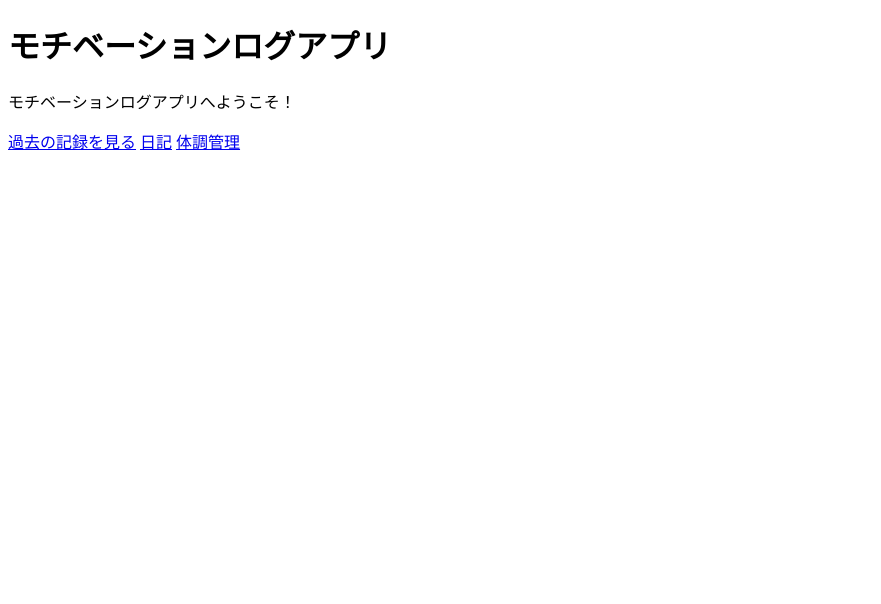
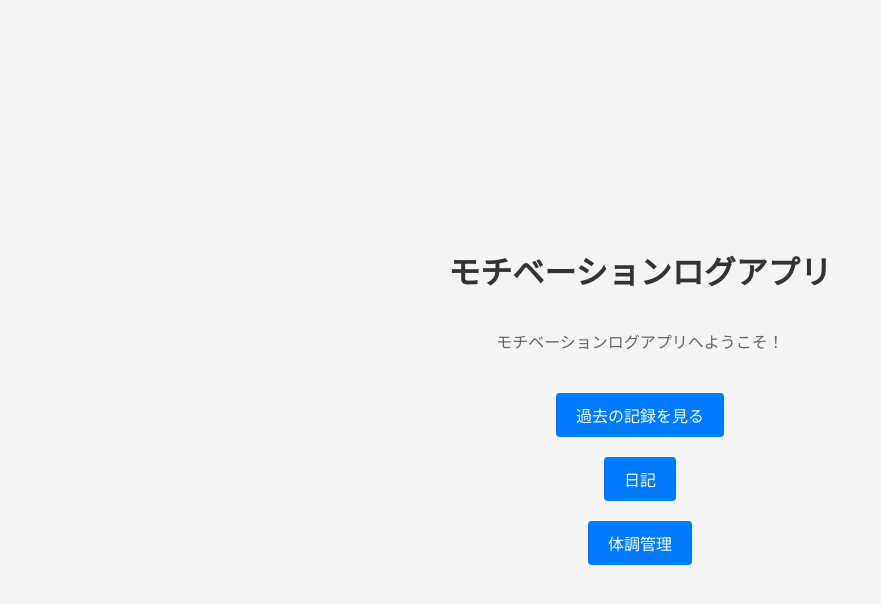
Before and after one commit to kyiku/B-Motivation-Log, a website: page toppage.html in a window 1280 px wide. Shown: the whole page, without its empty margins (0-881 px from the left). Drawn offline with Linux system fonts and the light colour scheme.

Commit message:
[add]top-css

```diff
--- /dev/null
+++ b/top-styles.css
@@ -0,0 +1,39 @@
+/* filepath: /workspaces/B-Motivation-Log/styles.css */
+body {
+    font-family: Arial, sans-serif;
+    background-color: #f4f4f4;
+    margin: 0;
+    padding: 0;
+    display: flex;
+    flex-direction: column;
+    justify-content: center;
+    align-items: center;
+    height: 100vh;
+}
+
+h1 {
+    text-align: center;
+    color: #333;
+    margin-bottom: 20px;
+}
+
+p {
+    text-align: center;
+    color: #666;
+    margin-bottom: 30px;
+}
+
+a {
+    display: inline-block;
+    margin: 10px;
+    padding: 10px 20px;
+    background-color: #007BFF;
+    color: #fff;
+    text-decoration: none;
+    border-radius: 4px;
+    transition: background-color 0.3s;
+}
+
+a:hover {
+    background-color: #0056b3;
+}
--- a/toppage.html
+++ b/toppage.html
@@ -1,13 +1,15 @@
+<!-- filepath: /workspaces/B-Motivation-Log/toppage.html -->
 <!DOCTYPE html>
 <html>
 <head>
   <title>モチベーションログアプリ</title>
+  <link rel="stylesheet" href="top-styles.css">
 </head>
 <body>
   <h1>モチベーションログアプリ</h1>
-    <p>モチベーションログアプリへようこそ！</p>
-    <a href="look-back.html">過去の記録を見る</a>
-    <a href="diary.html">日記</a>
-    <a href="/physical-management-page/physical-management-page.html">体調管理</a>
+  <p>モチベーションログアプリへようこそ！</p>
+  <a href="look-back.html">過去の記録を見る</a>
+  <a href="diary.html">日記</a>
+  <a href="/physical-management-page/physical-management-page.html">体調管理</a>
 </body>
 </html>
```
